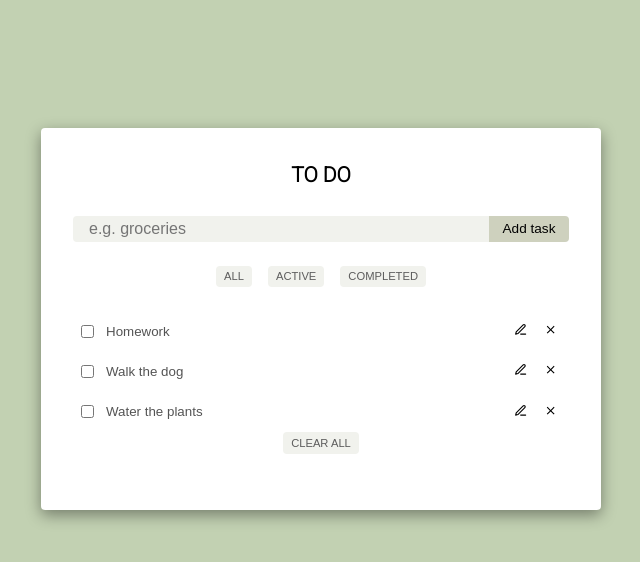
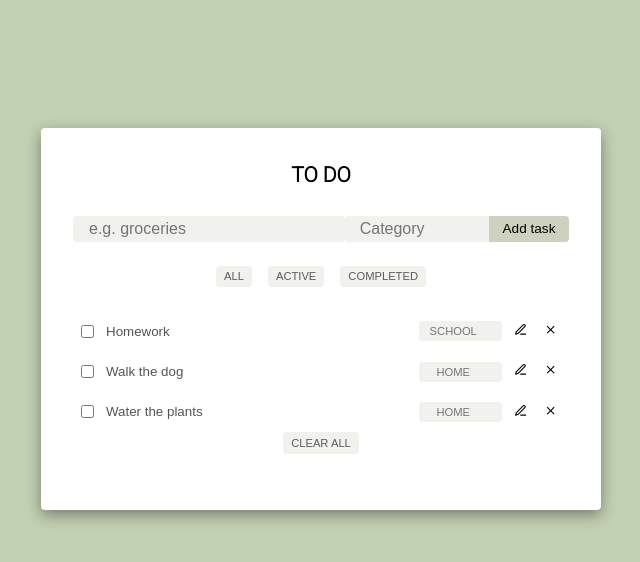
Before and after one commit to alerybo/to-do-app, a React (Create React App) app: page / in a window 1280 px wide. Shown: the top 562 px of the page, without its empty margins (319-959 px from the left). Built offline with nearby package versions, Linux system fonts and the light colour scheme.

Commit message:
Task categories functionality

```diff
--- a/src/add-task-form/AddTaskForm.js
+++ b/src/add-task-form/AddTaskForm.js
@@ -9,22 +9,26 @@ import {
   TIMEOUT_DELAY,
   ALERT_MISSING_TITLE,
   FORM_TITLE,
-  FORM_INPUT_PLACEHOLDER,
+  FORM_TITLE_PLACEHOLDER,
+  FORM_CATEGORY_PLACEHOLDER,
   FORM_BUTTON_TEXT,
 } from "./constants";
 
 const AddTask = () => {
   const [alert, setAlert] = useState({ show: false, msg: "" });
   const [taskTitle, setTaskTitle] = useState("");
-  const { addTask } = useGlobalContext();
+  const [taskCategory, setTaskCategory] = useState("");
+  const { addTask, categories, updateCategories } = useGlobalContext();
 
   const handleSubmit = (e) => {
     e.preventDefault();
     if (!taskTitle) {
       setAlert({ show: true, msg: ALERT_MISSING_TITLE });
     } else {
-      addTask(taskTitle);
+      updateCategories(taskCategory);
+      addTask(taskTitle, taskCategory);
       setTaskTitle("");
+      setTaskCategory("");
     }
   };
 
@@ -41,11 +45,24 @@ const AddTask = () => {
       {alert.show && <Alert {...alert} />}
       <div>
         <input
+          id="add-task-title"
           type="text"
-          placeholder={FORM_INPUT_PLACEHOLDER}
+          placeholder={FORM_TITLE_PLACEHOLDER}
           value={taskTitle}
           onChange={(e) => setTaskTitle(e.target.value)}
         />
+        <input
+          list="categories"
+          id="add-task-category"
+          placeholder={FORM_CATEGORY_PLACEHOLDER}
+          value={taskCategory}
+          onChange={(e) => setTaskCategory(e.target.value)}
+        />
+        <datalist id="categories">
+          {categories.map((category) => (
+            <option key={category} value={category}></option>
+          ))}
+        </datalist>
         <button>{FORM_BUTTON_TEXT}</button>
       </div>
     </Form>
--- a/src/add-task-form/constants.js
+++ b/src/add-task-form/constants.js
@@ -1,7 +1,8 @@
 export const TIMEOUT_DELAY = 3000;
 
 export const FORM_TITLE = "TO DO";
-export const FORM_INPUT_PLACEHOLDER = "e.g. groceries";
+export const FORM_TITLE_PLACEHOLDER = "e.g. groceries";
+export const FORM_CATEGORY_PLACEHOLDER = "Category";
 export const FORM_BUTTON_TEXT = "Add task";
 
 export const ALERT_MISSING_TITLE = "please enter task title";
--- a/src/context.js
+++ b/src/context.js
@@ -7,21 +7,22 @@ const AppContext = React.createContext();
 const INITIAL_STATE = {
   tasks,
   filter: "ALL",
+  categories: ["HOME", "SCHOOL", "MOVIES", "OTHER"],
 };
 
 const AppProvider = ({ children }) => {
   const [state, dispatch] = useReducer(reducer, INITIAL_STATE);
 
-  const addTask = (taskTitle) => {
-    dispatch({ type: "ADD_TASK", payload: taskTitle });
+  const addTask = (taskTitle, taskCategory) => {
+    dispatch({ type: "ADD_TASK", payload: { taskTitle, taskCategory } });
   };
 
   const deleteTask = (id) => {
     dispatch({ type: "DELETE_TASK", payload: id });
   };
 
-  const editTask = (id, newTitle) => {
-    dispatch({ type: "EDIT_TASK", payload: { id, newTitle } });
+  const editTask = (id, newTitle, newCategory) => {
+    dispatch({ type: "EDIT_TASK", payload: { id, newTitle, newCategory } });
   };
 
   const toggleTask = (id) => {
@@ -32,9 +33,12 @@ const AppProvider = ({ children }) => {
     dispatch({ type: "FILTER_TASKS", payload: filter });
   };
 
-    const clearAllTasks = () => {
-      dispatch({ type: "CLEAR_ALL" });
-    };
+  const clearAllTasks = () => {
+    dispatch({ type: "CLEAR_ALL" });
+  };
+  const updateCategories = (taskCategory) => {
+    dispatch({ type: "UPDATE_CATEGORIES", payload: taskCategory });
+  };
 
   return (
     <AppContext.Provider
@@ -46,6 +50,7 @@ const AppProvider = ({ children }) => {
         toggleTask,
         filterTasks,
         clearAllTasks,
+        updateCategories,
       }}
     >
       {children}
--- a/src/data.js
+++ b/src/data.js
@@ -2,16 +2,19 @@ const data = [
   {
     id: 1,
     title: "Homework",
+    category: "SCHOOL",
     isCompleted: false,
   },
   {
     id: 2,
     title: "Walk the dog",
+    category: "HOME",
     isCompleted: false,
   },
   {
     id: 3,
     title: "Water the plants",
+    category: "HOME",
     isCompleted: false,
   },
 ];
--- a/src/design-system/form/Form.styled.js
+++ b/src/design-system/form/Form.styled.js
@@ -20,8 +20,15 @@ export const Form = styled.form`
     background: #f1f2ed;
     border-radius: 0.25rem 0 0 0.25rem;
     border: none;
-    flex: 1 0 auto;
     color: gray;
+  }
+
+  #add-task-title {
+    flex: 2;
+  }
+  #add-task-category {
+    min-width: 0;
+    flex: 1;
   }
 
   button {
--- a/src/reducer.js
+++ b/src/reducer.js
@@ -2,7 +2,8 @@ const reducer = (state, action) => {
   if (action.type === "ADD_TASK") {
     let newTask = {
       id: new Date().getTime().toString(),
-      title: action.payload,
+      title: action.payload.taskTitle,
+      category: action.payload.taskCategory.toUpperCase(),
       isCompleted: false,
     };
     let newList = [...state.tasks, newTask];
@@ -16,7 +17,11 @@ const reducer = (state, action) => {
   if (action.type === "EDIT_TASK") {
     let newList = state.tasks.map((task) =>
       task.id === action.payload.id
-        ? { ...task, title: action.payload.newTitle }
+        ? {
+            ...task,
+            title: action.payload.newTitle,
+            category: action.payload.newCategory,
+          }
         : task
     );
     return { ...state, tasks: newList };
@@ -35,6 +40,14 @@ const reducer = (state, action) => {
   if (action.type === "CLEAR_ALL") {
     return { ...state, tasks: [] };
   }
+  if (action.type === "UPDATE_CATEGORIES") {
+    const category = action.payload.toUpperCase();
+    if (!state.categories.includes(category)) {
+      let newList = [...state.categories, category];
+      console.log(newList);
+      return { ...state, categories: newList };
+    }
+  }
   return state;
 };
 
--- a/src/task/Task.js
+++ b/src/task/Task.js
@@ -5,23 +5,27 @@ import { FiEdit3 } from "react-icons/fi";
 //styled components
 import { Task } from "./Task.styled";
 
-const SingleTask = ({ id, title, isCompleted }) => {
+const SingleTask = ({ id, title, category, isCompleted }) => {
+  const { deleteTask, toggleTask, editTask, categories, updateCategories } =
+    useGlobalContext();
   const [isEditing, setIsEditing] = useState(false);
   const [taskTitle, setTaskTitle] = useState(title);
-
-  const { deleteTask, toggleTask, editTask } = useGlobalContext();
+  const [taskCategory, setTaskCategory] = useState(category);
 
   const handleEdit = (e) => {
     setIsEditing(false);
-    let newTitle = e.target.value;
-    editTask(id, newTitle);
-  };
-  const handleKeyDown = (e) => {
-    if (e.key === "Enter") {
-      setIsEditing(false);
-      let newTitle = e.target.value;
-      editTask(id, newTitle);
+    let newTitle = taskTitle;
+    let newCategory = taskCategory;
+
+    if (e.target.id === "task-title") {
+      newTitle = e.target.value;
     }
+    if (e.target.id === "task-category") {
+      newCategory = e.target.value;
+    }
+
+    updateCategories(newCategory);
+    editTask(id, newTitle, newCategory);
   };
 
   return (
@@ -32,13 +36,31 @@ const SingleTask = ({ id, title, isCompleted }) => {
         onChange={() => toggleTask(id)}
       />
       <input
+        id="task-title"
         type="text"
         disabled={isEditing ? "" : true}
         onBlur={(e) => handleEdit(e)}
-        onKeyDown={(e) => handleKeyDown(e)}
+        onKeyDown={(e) => (e.key === "Enter" ? handleEdit(e) : () => {})}
         value={taskTitle}
         onChange={(e) => setTaskTitle(e.target.value)}
       />
+
+      <input
+        type="text"
+        id="task-category"
+        list="task-categories"
+        disabled={isEditing ? "" : true}
+        placeholder={taskCategory.toUpperCase()}
+        onChange={(e) => setTaskCategory(e.target.value)}
+        onKeyDown={(e) => (e.key === "Enter" ? handleEdit(e) : () => {})}
+        onBlur={(e) => handleEdit(e)}
+      />
+      <datalist id="task-categories">
+        {categories.map((category) => (
+          <option key={category} value={category} />
+        ))}
+      </datalist>
+
       <button onClick={() => setIsEditing(true)}>
         <FiEdit3 />
       </button>
--- a/src/task/Task.styled.js
+++ b/src/task/Task.styled.js
@@ -18,6 +18,20 @@ export const Task = styled.div`
     border: none;
     padding: 0.25rem;
   }
+  #task-title {
+    flex: 4;
+  }
+  #task-category {
+    min-width: 0;
+    flex: 1;
+    text-align: center;
+    text-transform: uppercase;
+    background: #f1f2ed;
+    border-radius: 0.25rem;
+    transition: all 0.3s;
+    font-size: 0.7rem;
+    color: #5c5c5c;
+  }
   button {
     margin: 0.5rem;
     background: transparent;
```
